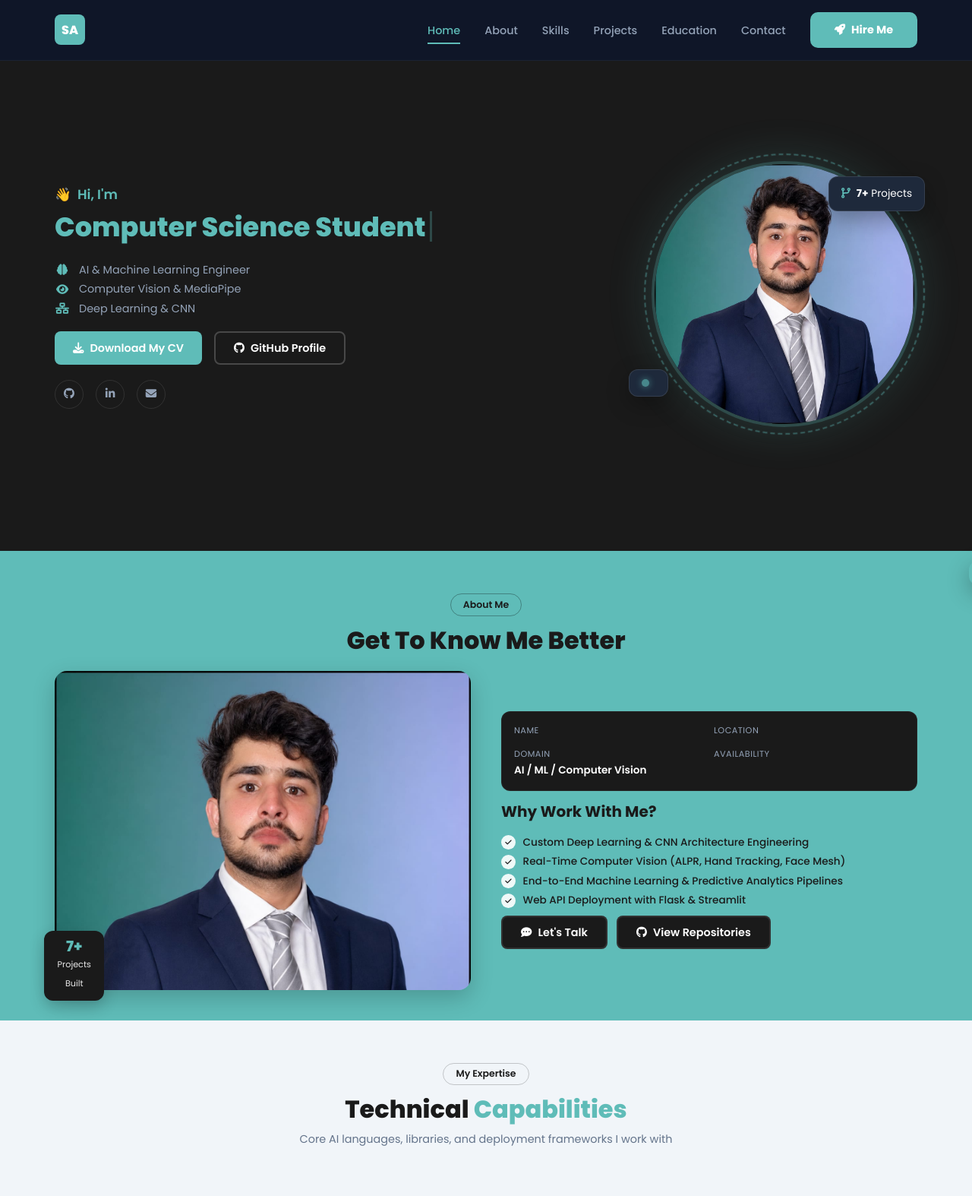
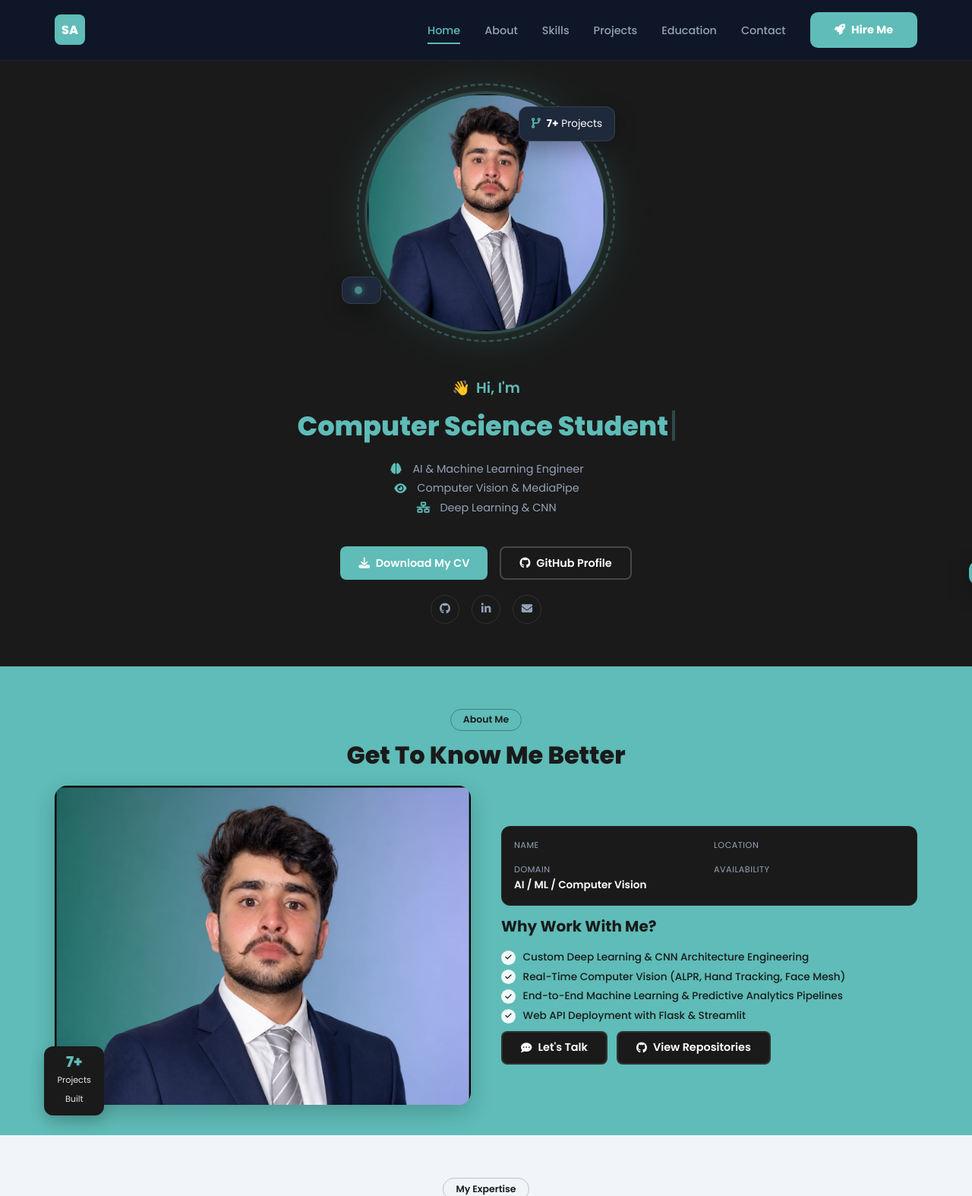
Before and after one commit to SAFIULLAH012/SafiUllah-Portfolio-Website, a Flask app: template templates/index.html in a window 1280 px wide. Shown: the top 1574 px of the page at 76% size. Run offline with Flask 3, Linux system fonts and the light colour scheme; the template is opened without the code that fills it, so the values that code supplies are empty; parts of the project's set-up code (start-up, migrations or seed data) failed here and were passed over.

Commit message:
Make hero section centered with top image, bump asset cache version to v4.5

```diff
--- a/static/css/style.css
+++ b/static/css/style.css
@@ -86,25 +86,25 @@
 .text-center { text-align: center; }
 
 /* Hero */
-.hero { min-height: calc(100vh - 75px); display: flex; align-items: center; justify-content: center; background: var(--dark); padding: 6.5rem 0 3.5rem; box-sizing: border-box; }
-.hero-grid { display: grid; grid-template-columns: 1fr 360px; gap: 3rem; align-items: center; justify-content: space-between; width: 100%; }
-.hero-content { min-width: 0; width: 100%; max-width: 650px; text-align: left; }
-.hero-subtitle { color: var(--primary); font-weight: 600; margin-top: 0.5rem; margin-bottom: 0.4rem; display: flex; align-items: center; gap: 0.5rem; font-size: 1.1rem; }
-.hero-name { font-size: 3.4rem; font-weight: 800; line-height: 1.15; margin-bottom: 0.4rem; color: #fff; white-space: nowrap; }
-.hero-role-wrapper { font-size: 2.2rem; font-weight: 800; color: var(--primary); height: 2.8rem; min-height: 2.8rem; max-height: 2.8rem; display: flex; align-items: center; margin-bottom: 1.5rem; white-space: nowrap; overflow: visible; }
+.hero { min-height: auto; display: flex; align-items: center; justify-content: center; background: var(--dark); padding: 7.5rem 0 3.5rem; box-sizing: border-box; }
+.hero-grid { display: flex; flex-direction: column; align-items: center; justify-content: center; gap: 2rem; width: 100%; text-align: center; }
+.hero-content { min-width: 0; width: 100%; max-width: 750px; display: flex; flex-direction: column; align-items: center; text-align: center; }
+.hero-subtitle { color: var(--primary); font-weight: 600; margin-top: 0.5rem; margin-bottom: 0.4rem; display: flex; align-items: center; justify-content: center; gap: 0.5rem; font-size: 1.2rem; width: 100%; }
+.hero-name { font-size: 3.4rem; font-weight: 800; line-height: 1.15; margin-bottom: 0.4rem; color: #fff; text-align: center; width: 100%; }
+.hero-role-wrapper { font-size: 2.2rem; font-weight: 800; color: var(--primary); height: 2.8rem; min-height: 2.8rem; max-height: 2.8rem; display: flex; align-items: center; justify-content: center; margin-bottom: 1.5rem; width: 100%; }
 .hero-role-wrapper .highlight { color: var(--primary); font-weight: 800; }
 .typing-cursor { display: inline-block; width: 3.5px; height: 1.15em; background: var(--primary); margin-left: 5px; animation: blink 1s infinite; vertical-align: middle; }
 @keyframes blink { 0%, 100% { opacity: 1; } 50% { opacity: 0; } }
-.hero-tags { display: flex; flex-direction: column; gap: 0.3rem; margin-bottom: 1rem; }
-.hero-tag { display: flex; align-items: center; gap: 0.75rem; color: var(--gray); font-size: 0.9rem; }
+.hero-tags { display: flex; flex-direction: column; gap: 0.3rem; margin-bottom: 1rem; align-items: center; justify-content: center; width: 100%; }
+.hero-tag { display: flex; align-items: center; justify-content: center; gap: 0.75rem; color: var(--gray); font-size: 0.9rem; }
 .hero-tag i { color: var(--primary); width: 20px; text-align: center; }
-.hero-desc { color: var(--gray); margin-bottom: 1.2rem; line-height: 1.65; max-width: 550px; font-size: 0.95rem; }
-.hero-buttons { display: flex; gap: 1rem; margin-bottom: 1.2rem; flex-wrap: wrap; }
-.social-links { display: flex; gap: 1rem; }
+.hero-desc { color: var(--gray); margin: 0 auto 1.5rem; line-height: 1.65; max-width: 600px; font-size: 0.95rem; text-align: center; }
+.hero-buttons { display: flex; gap: 1rem; margin-bottom: 1.2rem; flex-wrap: wrap; justify-content: center; }
+.social-links { display: flex; gap: 1rem; justify-content: center; }
 .social-links a { width: 38px; height: 38px; border-radius: 50%; border: 1px solid rgba(255,255,255,0.1); display: flex; align-items: center; justify-content: center; color: var(--gray); transition: all 0.3s; font-size: 0.9rem; text-decoration: none; }
 .social-links a:hover { background: var(--primary); color: #fff; border-color: var(--primary); transform: translateY(-3px); }
-.hero-image-wrapper { position: relative; display: flex; justify-content: flex-end; align-items: center; align-self: center; flex-shrink: 0; width: 100%; }
-.hero-image-ring { position: relative; width: 350px; height: 350px; max-width: 100%; flex-shrink: 0; }
+.hero-image-wrapper { position: relative; display: flex; justify-content: center; align-items: center; align-self: center; flex-shrink: 0; width: 100%; margin-bottom: 1rem; }
+.hero-image-ring { position: relative; width: 320px; height: 320px; max-width: 100%; flex-shrink: 0; margin: 0 auto; }
 .hero-img { width: 100%; height: 100%; border-radius: 50%; object-fit: cover; object-position: center top; border: 4px solid rgba(95, 188, 184, 0.3); box-shadow: 0 0 60px rgba(95, 188, 184, 0.2); }
 .rotating-border { position: absolute; top: -10px; left: -10px; right: -10px; bottom: -10px; border-radius: 50%; border: 2px dashed rgba(95, 188, 184, 0.4); animation: rotate 20s linear infinite; }
 @keyframes rotate { from { transform: rotate(0deg); } to { transform: rotate(360deg); } }
--- a/templates/base.html
+++ b/templates/base.html
@@ -130,7 +130,7 @@
     <link href="https://fonts.googleapis.com/css2?family=Poppins:wght@300;400;500;600;700;800&display=swap" rel="stylesheet">
     <link rel="stylesheet" href="https://cdnjs.cloudflare.com/ajax/libs/font-awesome/6.4.0/css/all.min.css" crossorigin="anonymous" referrerpolicy="no-referrer">
 
-    <link rel="stylesheet" href="{{ url_for('static', filename='css/style.css', v='3.0') }}">
+    <link rel="stylesheet" href="{{ url_for('static', filename='css/style.css', v='4.5') }}">
     {% block extra_css %}{% endblock %}
 </head>
 <body>
@@ -138,7 +138,7 @@
 
     {% block body %}{% endblock %}
 
-    <script src="{{ url_for('static', filename='js/script.js', v='2.0') }}"></script>
+    <script src="{{ url_for('static', filename='js/script.js', v='3.5') }}"></script>
     {% block extra_js %}{% endblock %}
 </body>
 </html>
--- a/templates/index.html
+++ b/templates/index.html
@@ -42,6 +42,14 @@
         <canvas class="particles" id="particles1" aria-hidden="true"></canvas>
         <div class="container">
             <div class="hero-grid">
+                <div class="hero-image-wrapper reveal" aria-hidden="true">
+                    <div class="hero-image-ring">
+                        <div class="rotating-border"></div>
+                        <img src="{{ url_for('static', filename=settings.profile_image or 'img/safiullah_profile.jpeg') }}" alt="Safi Ullah - AI & Machine Learning Engineer, Computer Vision Specialist from Pakistan" class="hero-img" loading="eager" width="350" height="350">
+                        <div class="badge badge-exp"><i class="fas fa-code-branch"></i><div><strong>{{ settings.projects_badge_count or '7+' }}</strong> Projects</div></div>
+                        <div class="badge badge-loc"><div class="badge-dot"></div><div>{{ settings.location }}</div></div>
+                    </div>
+                </div>
                 <div class="hero-content reveal">
                     <div class="hero-subtitle"><span aria-hidden="true">👋</span> Hi, I'm</div>
                     <h1 class="hero-name" itemprop="name">{{ settings.name }}</h1>
@@ -73,14 +81,6 @@
                         <a href="mailto:{{ settings.contact_email }}" aria-label="Send email to {{ settings.name }}">
                             <i class="fas fa-envelope" aria-hidden="true"></i>
                         </a>
-                    </div>
-                </div>
-                <div class="hero-image-wrapper reveal" aria-hidden="true">
-                    <div class="hero-image-ring">
-                        <div class="rotating-border"></div>
-                        <img src="{{ url_for('static', filename=settings.profile_image or 'img/safiullah_profile.jpeg') }}" alt="Safi Ullah - AI & Machine Learning Engineer, Computer Vision Specialist from Pakistan" class="hero-img" loading="eager" width="350" height="350">
-                        <div class="badge badge-exp"><i class="fas fa-code-branch"></i><div><strong>{{ settings.projects_badge_count or '7+' }}</strong> Projects</div></div>
-                        <div class="badge badge-loc"><div class="badge-dot"></div><div>{{ settings.location }}</div></div>
                     </div>
                 </div>
             </div>
```
